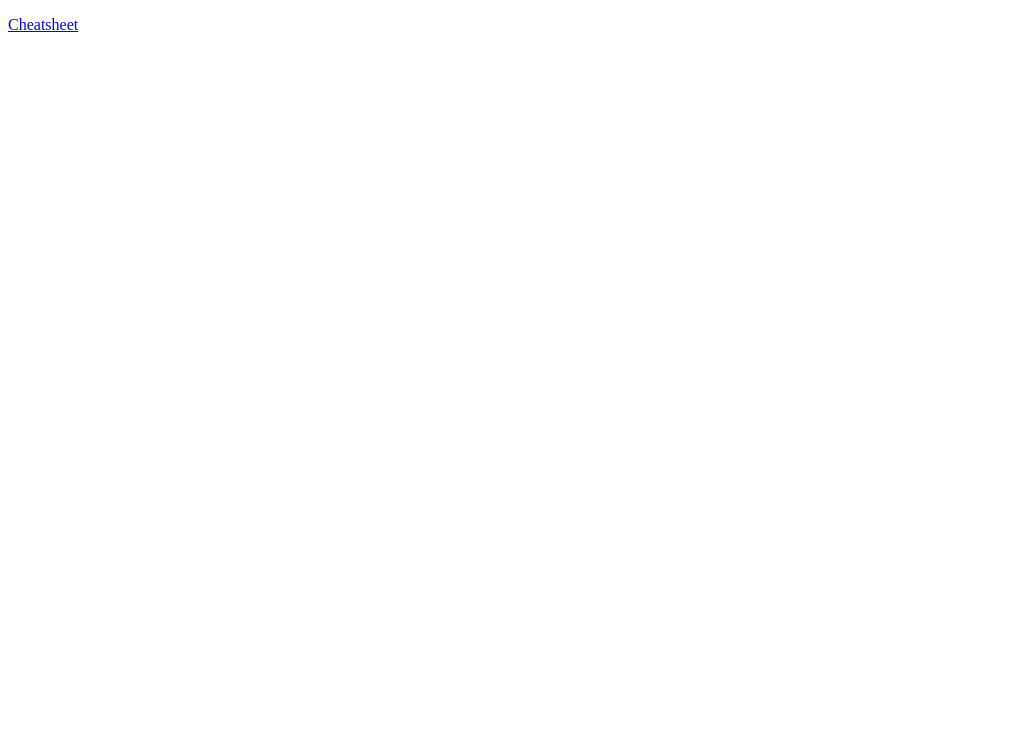
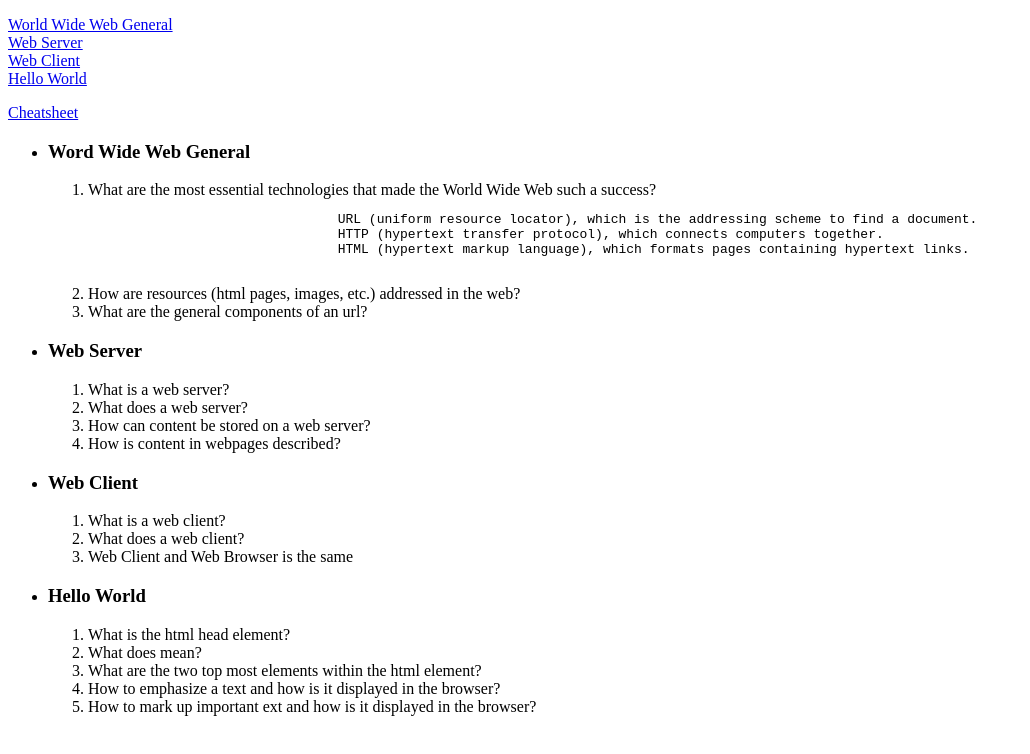
Before and after one commit to 2324-2bhif-wmc-assignments/00-cheat-sheet-maximilianneumayer, a plain HTML site: page index.html in a window 1280 px wide. Shown: the whole page, without its empty margins (0-1030 px from the left). Drawn offline with Linux system fonts and the light colour scheme.

Commit message:
added lists to index html and the first answers to some questions

```diff
--- a/index.html
+++ b/index.html
@@ -2,14 +2,107 @@
 <html lang="en">
     <head>
         <meta charset="UTF-8">
-        <meta name="viewport"
-              content="width=device-width, user-scalable=no, initial-scale=1.0, maximum-scale=1.0, minimum-scale=1.0">
-        <meta http-equiv="X-UA-Compatible" content="ie=edge">
         <title>Document</title>
     </head>
     <body>
+    <nav>
+        <dl>
+            <dt>
+                <a href="#World Wide Web General">World Wide Web General</a>
+            </dt>
+            <dt>
+                <a href="#Web Server">Web Server</a>
+            </dt>
+            <dt>
+                <a href="#Web Client">Web Client</a>
+            </dt>
+            <dt>
+                <a href="#Hello World">Hello World</a>
+            </dt>
+        </dl>
+    </nav>
         <a href="cheatsheet.html" target="_blank" title="Go to cheatsheet">
             <p>Cheatsheet</p>
         </a>
+        <ul>
+            <li>
+                <section id="World Wide Web General">
+                    <h3>Word Wide Web General</h3>
+                    <ol>
+                        <li>
+                            What are the most essential technologies that made the World Wide Web such a success?
+                            <pre>
+                                URL (uniform resource locator), which is the addressing scheme to find a document.
+                                HTTP (hypertext transfer protocol), which connects computers together.
+                                HTML (hypertext markup language), which formats pages containing hypertext links.
+                            </pre>
+                        </li>
+                        <li>
+                            How are resources (html pages, images, etc.) addressed in the web?
+                        </li>
+                        <li>
+                            What are the general components of an url?
+                        </li>
+                    </ol>
+                </section>
+            </li>
+            <li>
+                <section id="Web Server">
+                    <h3>Web Server</h3>
+                    <ol>
+                        <li>
+                            What is a web server?
+                        </li>
+                        <li>
+                            What does a web server?
+                        </li>
+                        <li>
+                            How can content be stored on a web server?
+                        </li>
+                        <li>
+                            How is content in webpages described?
+                        </li>
+                    </ol>
+                </section>
+            </li>
+            <li>
+                <section id="Web Client">
+                <h3>Web Client</h3>
+                <ol>
+                    <li>
+                        What is a web client?
+                    </li>
+                    <li>
+                        What does a web client?
+                    </li>
+                    <li>
+                        Web Client and Web Browser is the same
+                    </li>
+                </ol>
+                </section>
+            </li>
+            <li>
+                <section id="Hello World">
+                <h3>Hello World</h3>
+                    <ol>
+                        <li>
+                            What is the html head element?
+                        </li>
+                        <li>
+                            What does <code><!DOCTYPE html></code> mean?
+                        </li>
+                        <li>
+                            What are the two top most elements within the html element?
+                        </li>
+                        <li>
+                            How to emphasize a text and how is it displayed in the browser?
+                        </li>
+                        <li>
+                            How to mark up important ext and how is it displayed in the browser?
+                        </li>
+                    </ol>
+                </section>
+            </li>
+        </ul>
     </body>
 </html>
```
Also changed, not shown: cheatsheet.html (line endings or trailing spaces).
